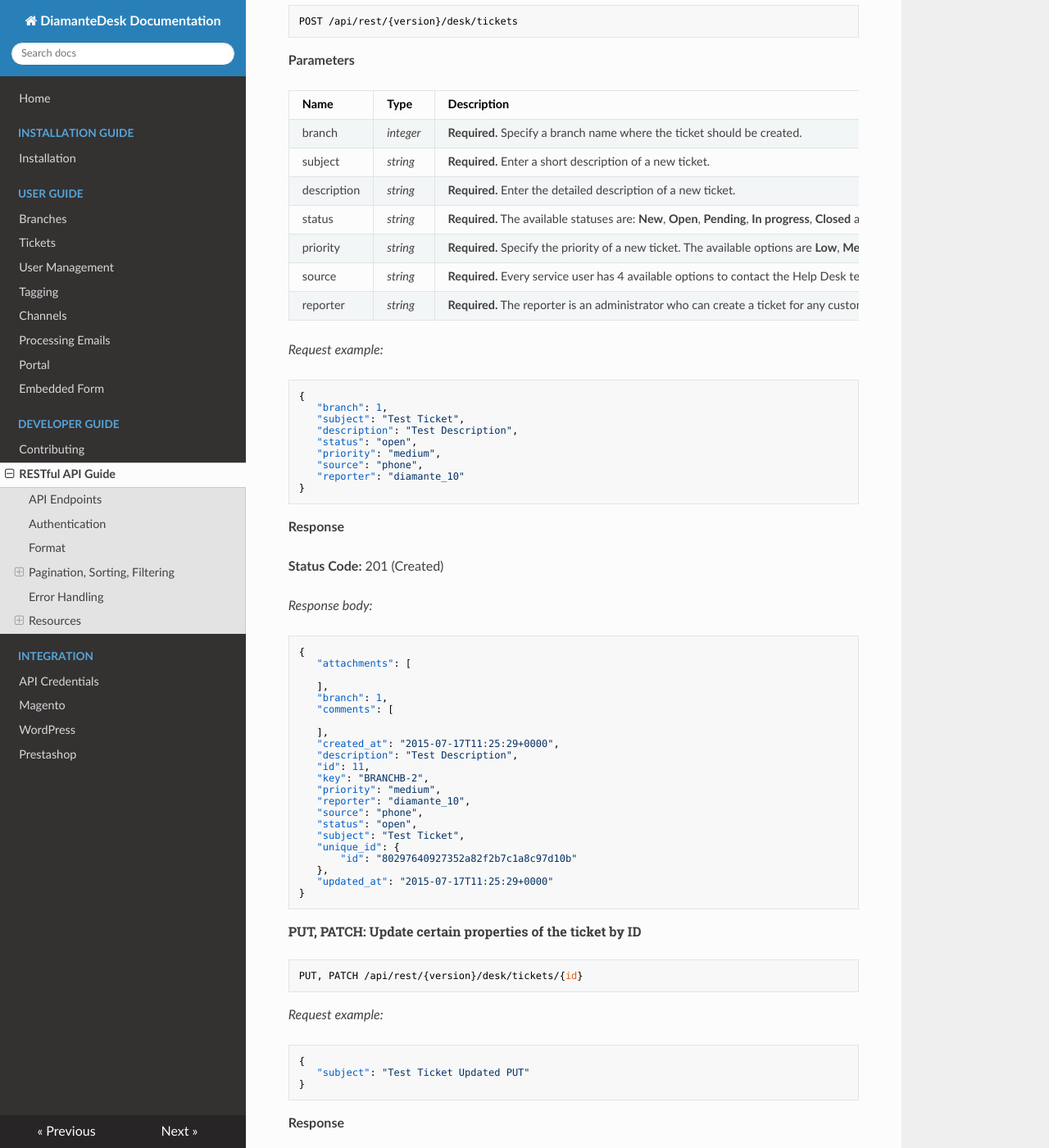
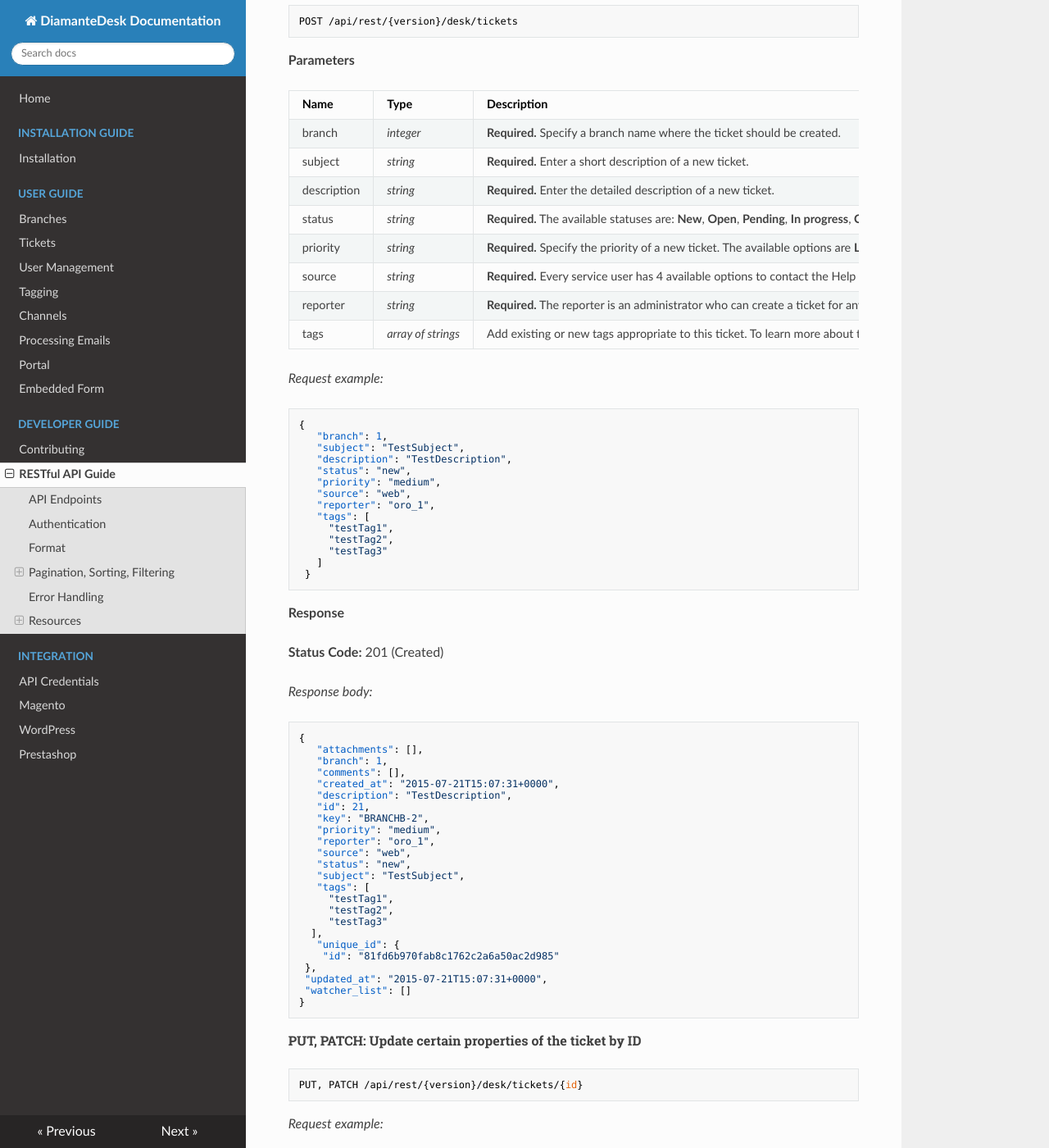
Before and after one commit to eltrino/diamantedesk-documentation, an MkDocs documentation site: the page built from docs/developer-guide/restful-api-guide.md, in a window 1280 px wide and 1400 px high, scrolled down 8047 px. Shown: the whole window at 82% size. Built offline with MkDocs 1.6.1, drawn with Linux system fonts in a browser that asks for light colours; nearby versions of some CDN libraries; old or Windows-style settings are respelled for this version of MkDocs; some of the changed text lies outside the part shown.

Commit message:
API Documentation update with tags for tickets

```diff
--- a/docs/developer-guide/restful-api-guide.md
+++ b/docs/developer-guide/restful-api-guide.md
@@ -185,7 +185,7 @@
 |:------------- |:---------------|:-------------|:----|
 | name    | _string_ | **Required.** Specify the name of a new branch. | Minimum length is 2 letters.
 | description    |   _string_       |Enter the description of a new branch, if necessary. |
-| tags | _arrey of strings_      | Specify the tags appropriate for the new branch. To learn more about tagging in DiamanteDesk, please check the **Tagging** section in the **User Guide** section. |
+| tags | _array of strings_      | Specify the tags appropriate for the new branch. To learn more about tagging in DiamanteDesk, please check the **Tagging** section in the **User Guide** section. |
 | key | _string_ | Enter the key of a new branch. Note that the key should be unique accross the whole system. | The branch key must contain only letters. Minimum length is 2 letters.
 
 _Request example:_
@@ -361,18 +361,25 @@
 | priority | _string_ |**Required.** Specify the priority of a new ticket. The available options are **Low**, **Medium** or **High**.
 | source | _string_ |**Required.** Every service user has 4 available options to contact the Help Desk team: by creating a request through a **Web** form or through the embedded form on a website (optional), as an **Email** notification, via a **Phone** call. Specify the corresponding source of a ticket.
 | reporter| _string_ |**Required.** The reporter is an administrator who can create a ticket for any customer. |The name of the reporter must contain only letters.
+| tags | _array of strings_ | Add existing or new tags appropriate to this ticket. To learn more about tagging in DiamanteDesk, please refer to the **Tagging** article in the **User Guide** section of documentation.|
 
 _Request example:_
 
     {
        "branch": 1,
-       "subject": "Test Ticket",
-       "description": "Test Description",
-       "status": "open",
+       "subject": "TestSubject",
+       "description": "TestDescription",
+       "status": "new",
        "priority": "medium",
-       "source": "phone",
-       "reporter": "diamante_10"
-    }
+       "source": "web",
+       "reporter": "oro_1",
+       "tags": [
+         "testTag1",
+         "testTag2",
+         "testTag3"
+       ]
+     }
+
 **Response**
 
 **Status Code:** 201 (Created)
@@ -380,26 +387,28 @@
 _Response body:_
 
     {
-       "attachments": [
-
-       ],
+       "attachments": [],
        "branch": 1,
-       "comments": [
-
-       ],
-       "created_at": "2015-07-17T11:25:29+0000",
-       "description": "Test Description",
-       "id": 11,
+       "comments": [],
+       "created_at": "2015-07-21T15:07:31+0000",
+       "description": "TestDescription",
+       "id": 21,
        "key": "BRANCHB-2",
        "priority": "medium",
-       "reporter": "diamante_10",
-       "source": "phone",
-       "status": "open",
-       "subject": "Test Ticket",
+       "reporter": "oro_1",
+       "source": "web",
+       "status": "new",
+       "subject": "TestSubject",
+       "tags": [
+         "testTag1",
+         "testTag2",
+         "testTag3"
+      ],
        "unique_id": {
-           "id": "80297640927352a82f2b7c1a8c97d10b"
-       },
-       "updated_at": "2015-07-17T11:25:29+0000"
+        "id": "81fd6b970fab8c1762c2a6a50ac2d985"
+     },
+     "updated_at": "2015-07-21T15:07:31+0000",
+     "watcher_list": []
     }
 
 
```
